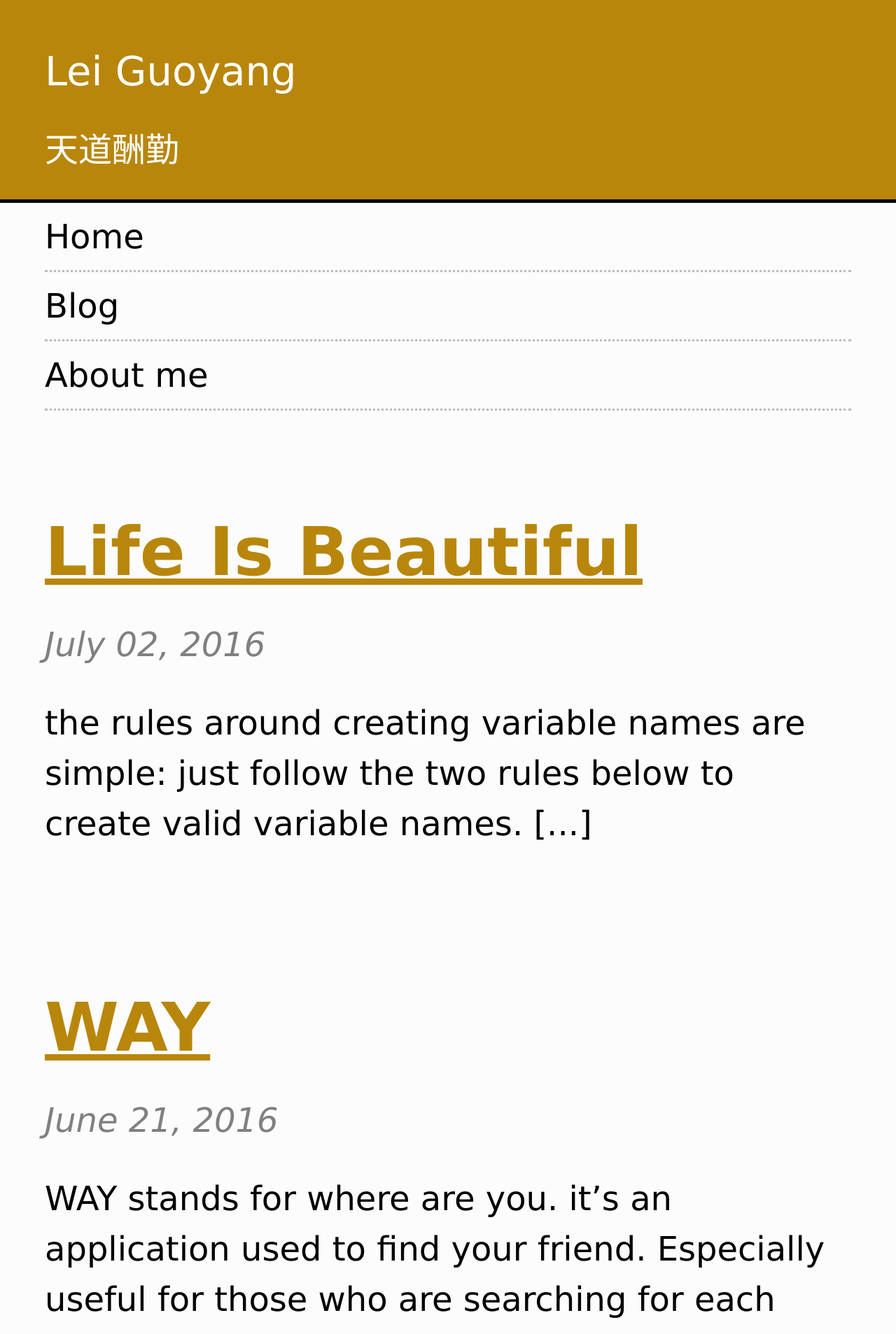
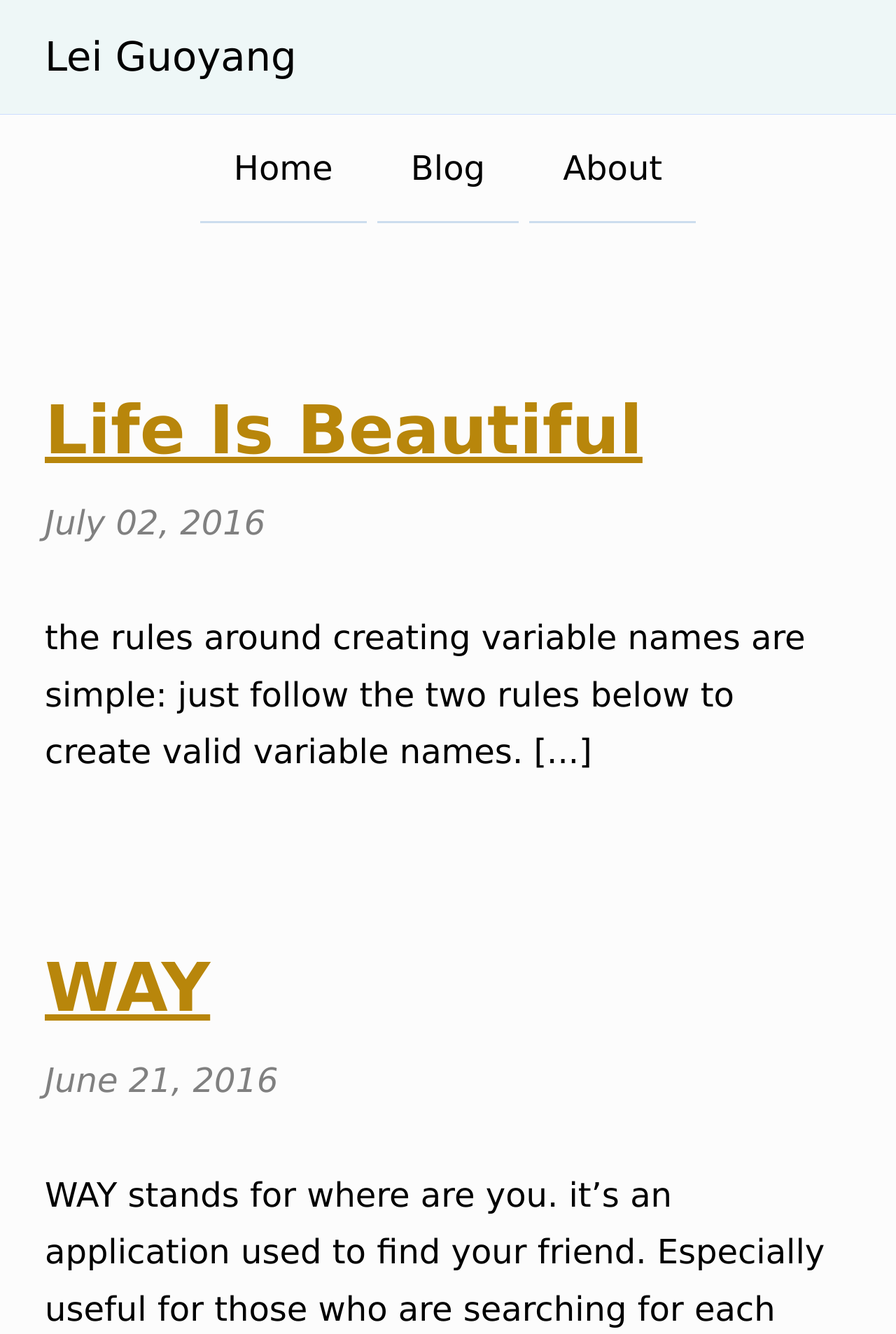
Before and after one commit to leiguoyang/leiguoyang.github.io, a Jekyll site: the page built from index.html, in a window 1280 px wide. Shown: the top 1907 px of the page at 70% size. Built offline with Jekyll 4.4.1, drawn with Linux system fonts in a browser that asks for light colours.

Commit message:
change the header and navigation style

```diff
--- a/_layouts/default.html
+++ b/_layouts/default.html
@@ -12,13 +12,12 @@
 	<body>
 		<header>
 			<h1>Lei Guoyang</h1>
-			<h2 style="font-family: '楷体'">天道酬勤</h2>
 		</header>
 
 		<nav>
 			<a href="/">Home</a>
 			<a href="/blog.html">Blog</a>
-			<a href="/about.html">About me</a>
+			<a href="/about.html">About</a>
 		</nav>
 
 		<section id="main">
--- a/css/link.css
+++ b/css/link.css
@@ -1,13 +1,13 @@
 /*for the navigation bar*/
 nav {
-  text-align: left;
+  text-align: center;
 }
 
 nav a {
-  display: block;
+  display: inline-block;
   text-decoration: none;
-  border-bottom: 3px dotted #bbb;
-  padding: 20px 0;
+  border-bottom: 3px solid #cde;
+  padding: 1em 1em;
   color: black;
 }
 
--- a/css/main.css
+++ b/css/main.css
@@ -6,23 +6,16 @@ body {
 }
 
 header {
-  padding: 30px 5% 0;
+  padding: 1em 5%;
   text-align: left;
-  border-bottom: 5px solid black;
-  background-color: darkgoldenrod;
-  color: white;
+  border-bottom: 1px solid #cdf;
+  background-color: #eef7f7;
 }
 
 header h1 {
   font-size: 1.2em;
-  font-family: Corbel, Verdana, sans-serif;
   font-weight: normal;
-}
-
-header h2 {
-  font-weight: normal;
-  font-size: 1em;
-  /*font-style: italic;*/
+  margin: 0;
 }
 
 nav {
@@ -30,7 +23,7 @@ nav {
 }
 
 #main {
-  padding: 50px 5% 200px;
+  padding: 3em 5% 7em;
 }
 
 #main h1 {
@@ -46,21 +39,22 @@ nav {
 }
 
 #main article {
-  margin: 0px 0px 200px 0px;
+  margin: 0 0 5em;
 }
 
 #main img {
-  width: 100%;
+  max-width: 100%;
 }
 
 footer {
-  padding: 20px 5%;
-  background-color: #eef;
-  border-top: 1px solid #ccd;
+  padding: 3em 5%;
+  background-color: #e9f0f0;
+  border-top: 1px solid #ccf;
 }
 
 p {
-  line-height: 1.5em;
+  line-height: 1.7em;
+  margin: 2em 0;
 }
 
 #main h1, #main h2, #main h3 {
```
